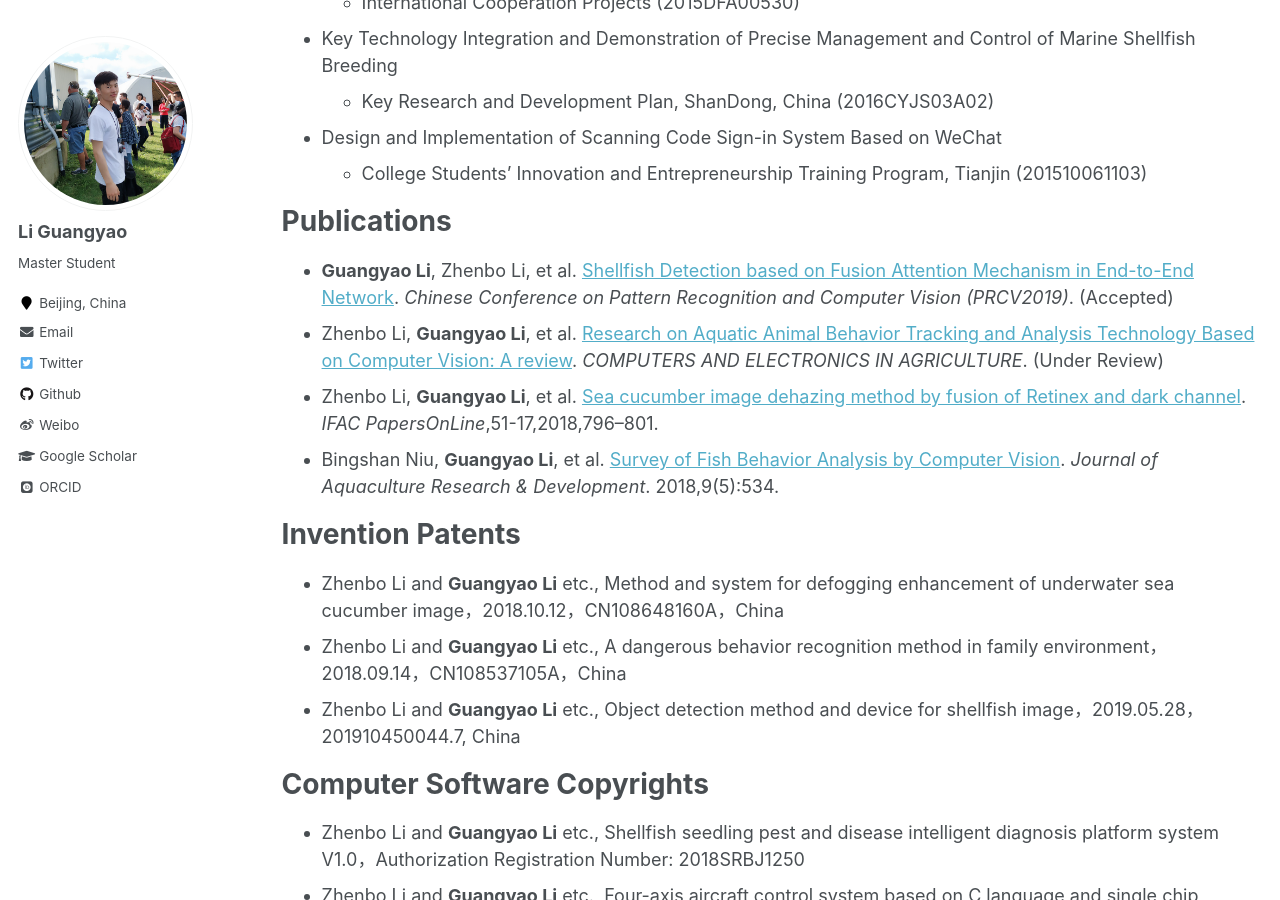
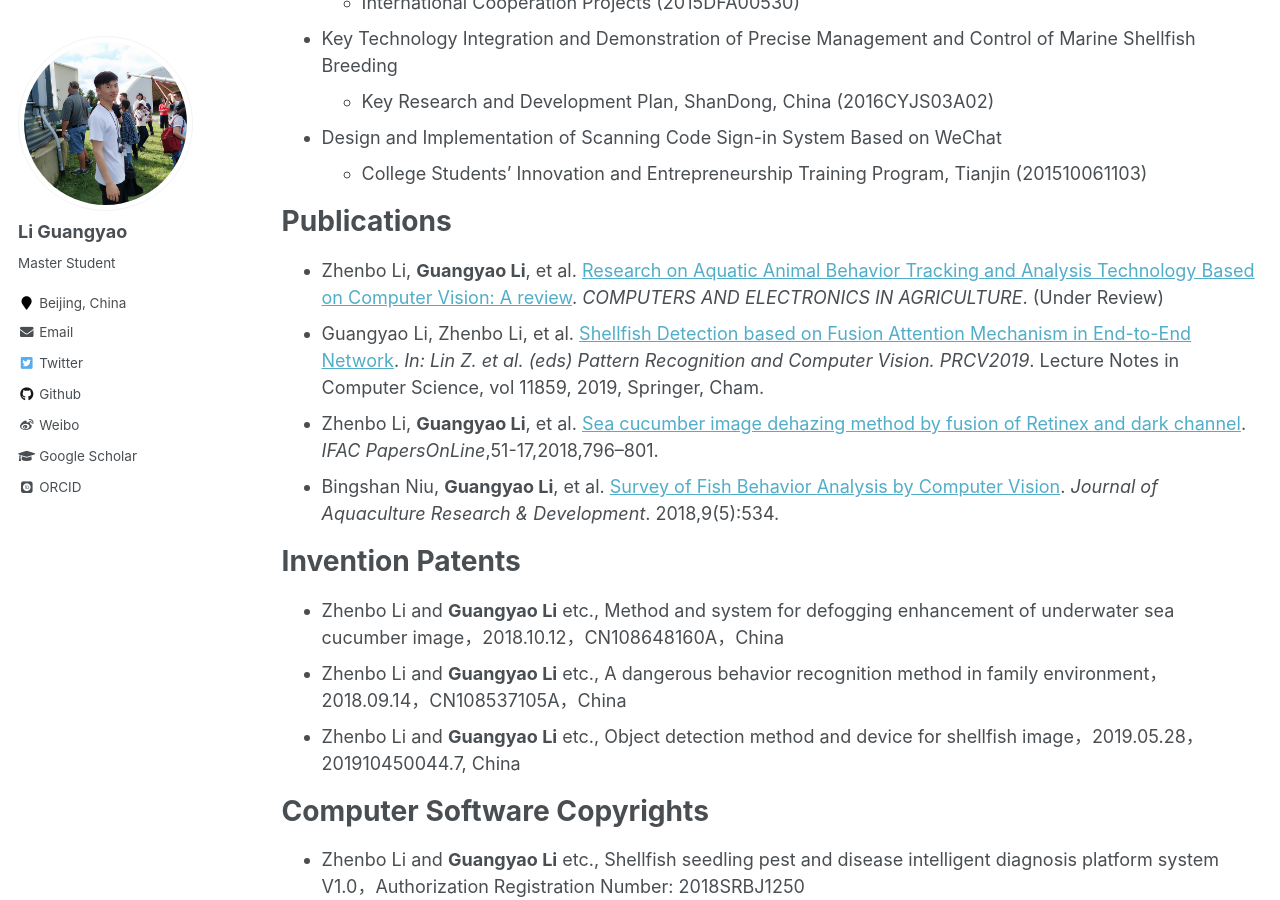
Before and after one commit to ayameyao/ayameyao.github.io_old-version, a Jekyll site: the page built from _pages/cv.md, in a window 1280 px wide and 900 px high, scrolled down 1265 px. Built offline with Jekyll 4.4.1, drawn with Linux system fonts in a browser that asks for light colours; some web fonts are replaced.

Commit message:
Update cv.md

```diff
--- a/_pages/cv.md
+++ b/_pages/cv.md
@@ -55,8 +55,8 @@ Project Experience
 
 Publications
 ======
-* **Guangyao Li**, Zhenbo Li, et al. [Shellfish Detection based on Fusion Attention Mechanism in End-to-End Network](https://ayameyao.github.io/publication/2019-PRCV). <i>Chinese Conference on Pattern Recognition and Computer Vision (PRCV2019)</i>. (Accepted)
 * Zhenbo Li, **Guangyao Li**, et al. [Research on Aquatic Animal Behavior Tracking and Analysis Technology Based on Computer Vision: A review](https://ayameyao.github.io/publication/2018-CEA). <i>COMPUTERS AND ELECTRONICS IN AGRICULTURE</i>. (Under Review)
+* Guangyao Li, Zhenbo Li, et al. [Shellfish Detection based on Fusion Attention Mechanism in End-to-End Network](https://ayameyao.github.io/publication/2019-PRCV). <i>In: Lin Z. et al. (eds) Pattern Recognition and Computer Vision. PRCV2019</i>. Lecture Notes in Computer Science, vol 11859, 2019, Springer, Cham.
 * Zhenbo Li, **Guangyao Li**, et al. [Sea cucumber image dehazing method by fusion of Retinex and dark channel](https://ayameyao.github.io/publication/2018-IFAC). <i>IFAC PapersOnLine</i>,51-17,2018,796–801.
 * Bingshan Niu, **Guangyao Li**, et al. [Survey of Fish Behavior Analysis by Computer Vision](https://ayameyao.github.io/publication/2018-IFAC). <i>Journal of Aquaculture Research & Development</i>. 2018,9(5):534.
 
```
